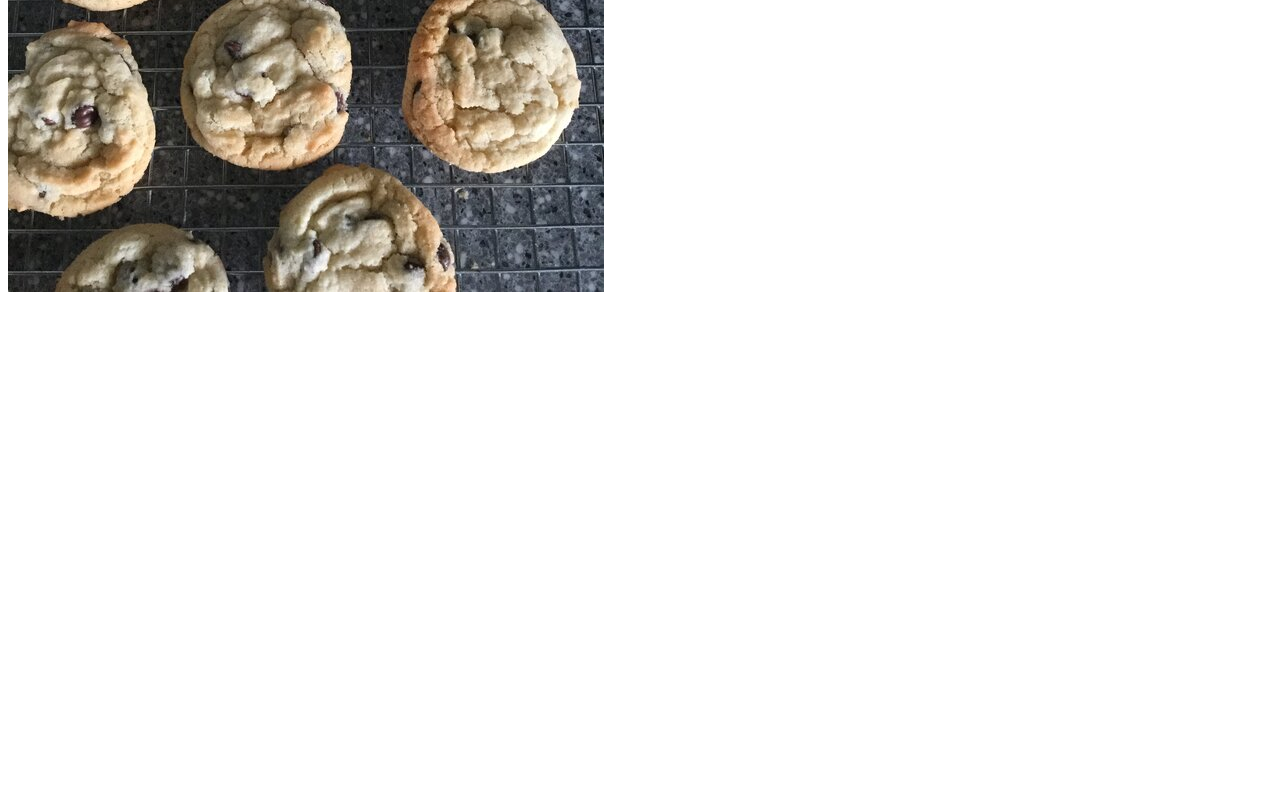
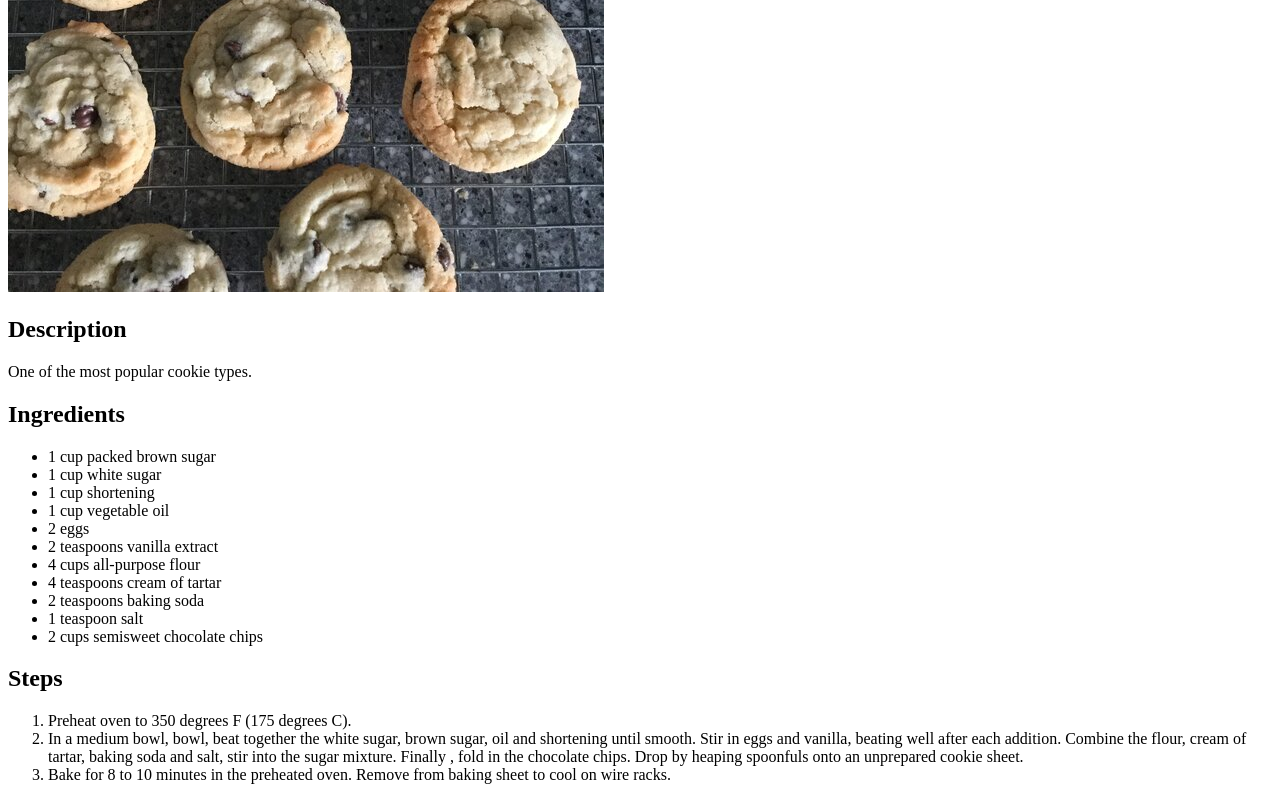
Before and after one commit to jimmybwheeler/old-odin-recipes, a plain HTML site: page recipes/chocolatechipcookies.html in a window 1280 px wide. Shown: the part 384-1184 px from the top of the page. Before the commit the page ends 800 px from the top, so only its background shows below. Drawn offline with Linux system fonts and the light colour scheme.

Commit message:
finished cookie page

```diff
--- a/recipes/chocolatechipcookies.html
+++ b/recipes/chocolatechipcookies.html
@@ -7,8 +7,31 @@
 
     <body>
         <h1>Chocolate Chip Cookies</h1>
-        <img src="../images/chocolatechipcookies.jpeg"
+        <img src="../images/chocolatechipcookies.jpeg" alt="Chocolate Chip Cookies">
 
+        <h2>Description</h2>
+        <p>One of the most popular cookie types.</p>
 
+        <h2>Ingredients</h2>
+        <ul>
+            <li>1 cup packed brown sugar</li>
+            <li>1 cup white sugar</li>
+            <li>1 cup shortening</li>
+            <li>1 cup vegetable oil</li>
+            <li>2 eggs</li>
+            <li>2 teaspoons vanilla extract</li>
+            <li>4 cups all-purpose flour</li>
+            <li>4 teaspoons cream of tartar</li>
+            <li>2 teaspoons baking soda</li>
+            <li>1 teaspoon salt</li>
+            <li>2 cups semisweet chocolate chips</li>
+        </ul>
+
+        <h2>Steps</h2>
+        <ol>
+            <li>Preheat oven to 350 degrees F (175 degrees C).</li>
+            <li>In a medium bowl, bowl, beat together the white sugar, brown sugar, oil and shortening until smooth. Stir in eggs and vanilla, beating well after each addition. Combine the flour, cream of tartar, baking soda and salt, stir into the sugar mixture. Finally , fold in the chocolate chips. Drop by heaping spoonfuls onto an unprepared cookie sheet.</li>
+            <li>Bake for 8 to 10 minutes in the preheated oven. Remove from baking sheet to cool on wire racks.</li>
+        </ol>
     </body>
 </html>
```
